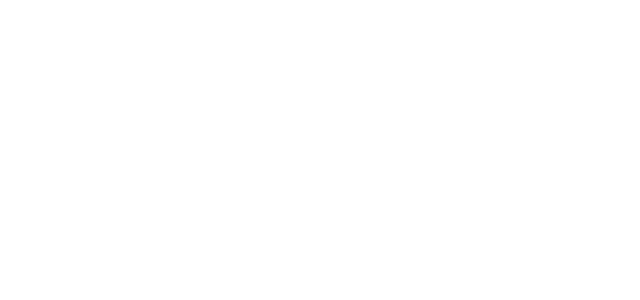
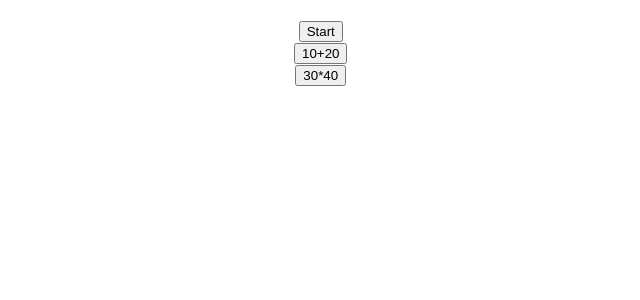
Before and after one commit to pramepree/app1, a React (Create React App) app: page / in a window 1280 px wide. Shown: the top 300 px of the page, without its empty margins (317-957 px from the left). Built offline with nearby package versions, Linux system fonts and the light colour scheme.

Commit message:
button & calculator 1
button & calculator 1

```diff
--- a/src/App.js
+++ b/src/App.js
@@ -6,4 +6,4 @@
   return <EventData2/>
 }
 
-export default App;//test
+export default App;
--- a/src/index.js
+++ b/src/index.js
@@ -5,3 +5,13 @@
 import reportWebVitals from './reportWebVitals';
 
 const root = ReactDOM.createRoot(document.getElementById('root'));
+root.render(
+  <React.StrictMode>
+    <App />
+  </React.StrictMode>
+);
+
+// If you want to start measuring performance in your app, pass a function
+// to log results (for example: reportWebVitals(console.log))
+// or send to an analytics endpoint. Learn more: https://bit.ly/CRA-vitals
+reportWebVitals();
```
